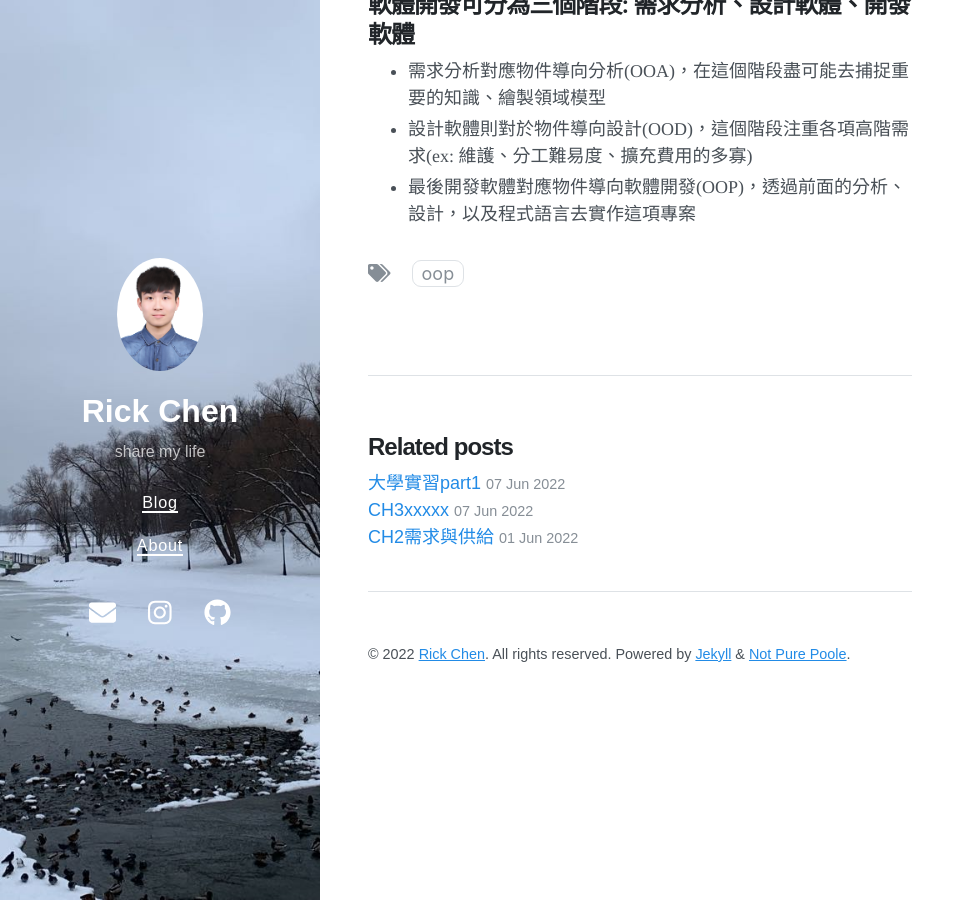
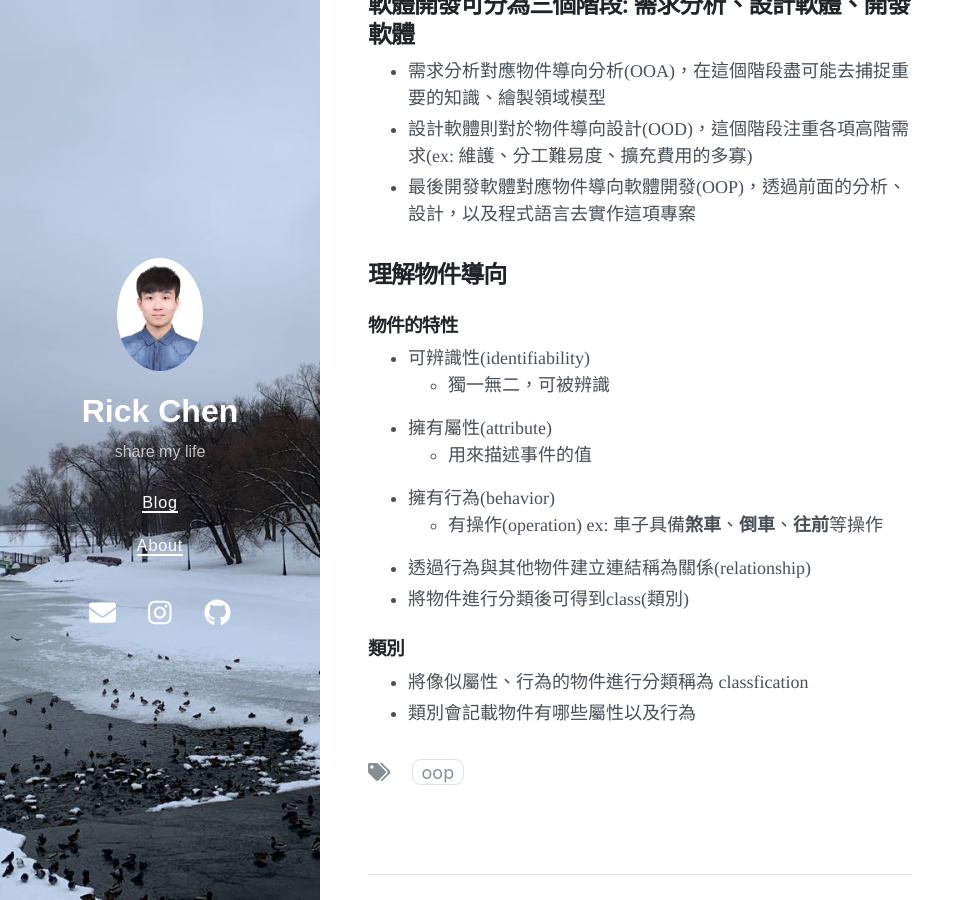
Before and after one commit to jerry940917chen/jerry940917chen.github.io, a Jekyll site: the page built from _posts/2022-06-15-oop1.md, in a window 1280 px wide and 900 px high, scrolled down 829 px. Shown: the whole window, without its empty margins (0-975 px from the left). Built offline with Jekyll 4.4.1, drawn with Linux system fonts in a browser that asks for light colours; nearby versions of some CDN libraries.

Commit message:
Update 2022-06-15-oop1.md

```diff
--- a/_posts/2022-06-15-oop1.md
+++ b/_posts/2022-06-15-oop1.md
@@ -29,6 +29,25 @@ date: 2022-06-15
 >因為世界是由形形色色的各種物件組成的，每個物件都包含著某種狀態、行為，世界是由各種物件組成，也就是說是一個物件導向的世界。
 
 ## 軟體開發可分為三個階段: 需求分析、設計軟體、開發軟體
+
 * 需求分析對應物件導向分析(OOA)，在這個階段盡可能去捕捉重要的知識、繪製領域模型
 * 設計軟體則對於物件導向設計(OOD)，這個階段注重各項高階需求(ex: 維護、分工難易度、擴充費用的多寡)
 * 最後開發軟體對應物件導向軟體開發(OOP)，透過前面的分析、設計，以及程式語言去實作這項專案
+
+## 理解物件導向
+
+### 物件的特性
+
+* 可辨識性(identifiability)
+   * 獨一無二，可被辨識
+* 擁有屬性(attribute)
+   * 用來描述事件的值
+* 擁有行為(behavior)
+   * 有操作(operation) ex: 車子具備**煞車**、**倒車**、**往前**等操作
+* 透過行為與其他物件建立連結稱為關係(relationship)
+* 將物件進行分類後可得到class(類別)
+
+### 類別
+
+* 將像似屬性、行為的物件進行分類稱為 classfication
+* 類別會記載物件有哪些屬性以及行為
```
